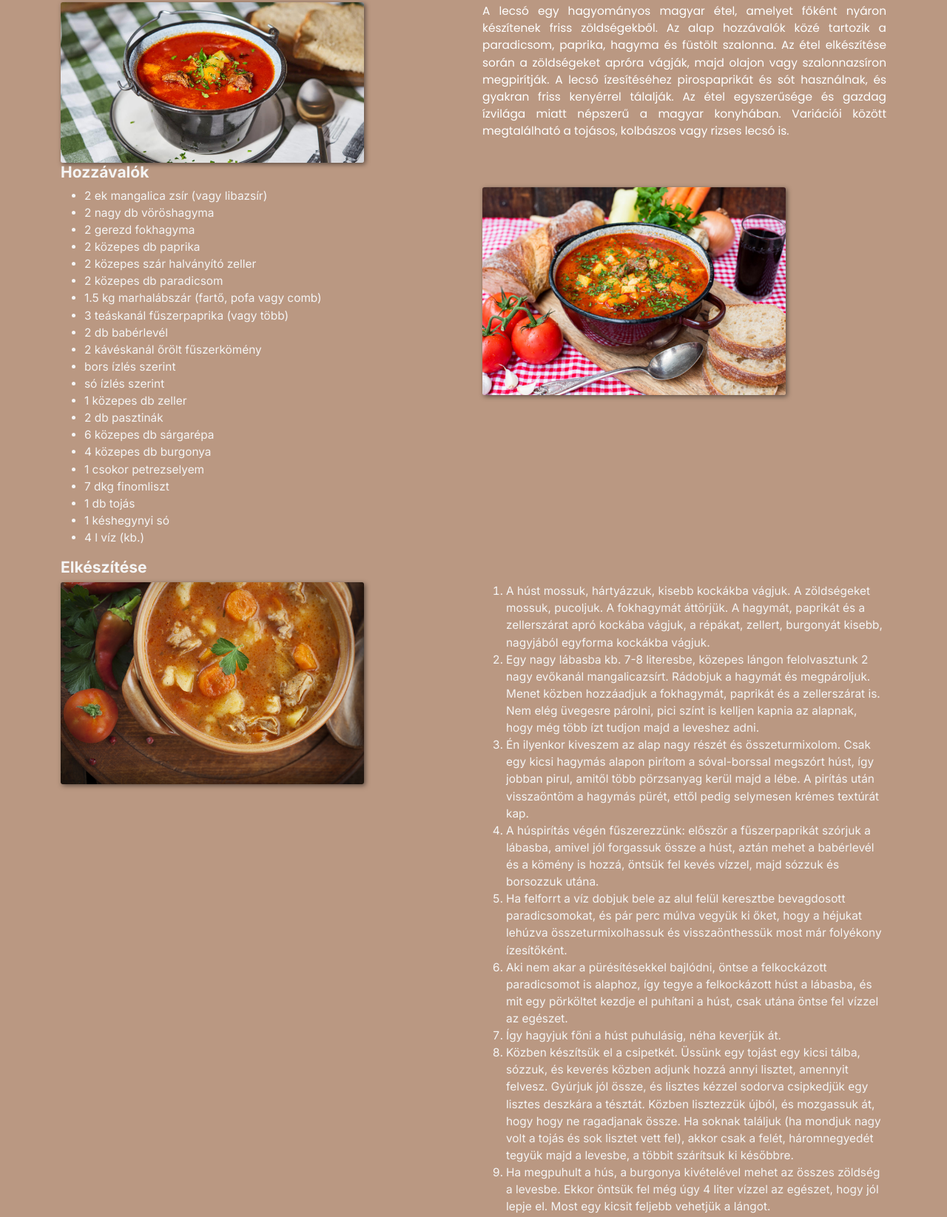
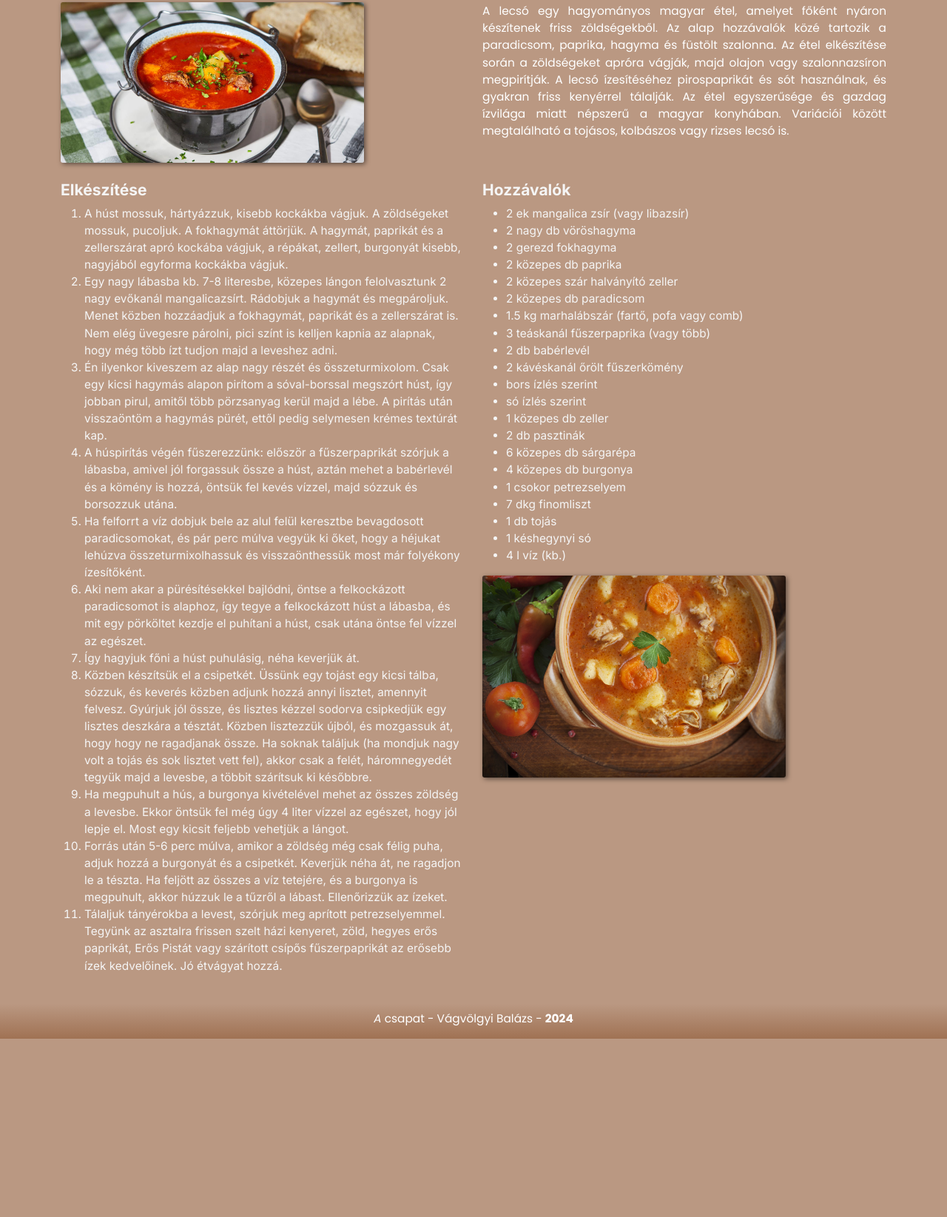
Before and after one commit to vb2007/2024-25-ikt-1, a plain HTML site: page pages/balazs/leves.html in a window 1280 px wide. Shown: the part 176-1821 px from the top of the page at 74% size. After the commit the page ends 1580 px from the top, so only its background shows below. Drawn offline with nearby package versions, Linux system fonts and the light colour scheme.

Commit message:
fixed soup

```diff
--- a/pages/balazs/leves.html
+++ b/pages/balazs/leves.html
@@ -51,9 +51,25 @@
                 <p>A lecsó egy hagyományos magyar étel, amelyet főként nyáron készítenek friss zöldségekből. Az alap hozzávalók közé tartozik a paradicsom, paprika, hagyma és füstölt szalonna. Az étel elkészítése során a zöldségeket apróra vágják, majd olajon vagy szalonnazsíron megpirítják. A lecsó ízesítéséhez pirospaprikát és sót használnak, és gyakran friss kenyérrel tálalják. Az étel egyszerűsége és gazdag ízvilága miatt népszerű a magyar konyhában. Variációi között megtalálható a tojásos, kolbászos vagy rizses lecsó is.</p>
             </div>
         </article>
-        <h2>Hozzávalók</h2>
-        <article class="row" id="hozzavalok">
+        <article class="row my-4">
+            <div class="col-6" id="elkeszites">
+                <h2>Elkészítése</h2>
+                <ol>
+                    <li>A húst mossuk, hártyázzuk, kisebb kockákba vágjuk. A zöldségeket mossuk, pucoljuk. A fokhagymát áttörjük. A hagymát, paprikát és a zellerszárat apró kockába vágjuk, a répákat, zellert, burgonyát kisebb, nagyjából egyforma kockákba vágjuk. </li>
+                    <li>Egy nagy lábasba kb. 7-8 literesbe, közepes lángon felolvasztunk 2 nagy evőkanál mangalicazsírt. Rádobjuk a hagymát és megpároljuk. Menet közben hozzáadjuk a fokhagymát, paprikát és a zellerszárat is. Nem elég üvegesre párolni, pici színt is kelljen kapnia az alapnak, hogy még több ízt tudjon majd a leveshez adni. </li>
+                    <li>Én ilyenkor kiveszem az alap nagy részét és összeturmixolom. Csak egy kicsi hagymás alapon pirítom a sóval-borssal megszórt húst, így jobban pirul, amitől több pörzsanyag kerül majd a lébe. A pirítás után visszaöntöm a hagymás pürét, ettől pedig selymesen krémes textúrát kap. </li>
+                    <li>A húspirítás végén fűszerezzünk: először a fűszerpaprikát szórjuk a lábasba, amivel jól forgassuk össze a húst, aztán mehet a babérlevél és a kömény is hozzá, öntsük fel kevés vízzel, majd sózzuk és borsozzuk utána. </li>
+                    <li>Ha felforrt a víz dobjuk bele az alul felül keresztbe bevagdosott paradicsomokat, és pár perc múlva vegyük ki őket, hogy a héjukat lehúzva összeturmixolhassuk és visszaönthessük most már folyékony ízesítőként. </li>
+                    <li>Aki nem akar a pürésítésekkel bajlódni, öntse a felkockázott paradicsomot is alaphoz, így tegye a felkockázott húst a lábasba, és mit egy pörköltet kezdje el puhítani a húst, csak utána öntse fel vízzel az egészet. </li>
+                    <li>Így hagyjuk főni a húst puhulásig, néha keverjük át. </li>
+                    <li>Közben készítsük el a csipetkét. Üssünk egy tojást egy kicsi tálba, sózzuk, és keverés közben adjunk hozzá annyi lisztet, amennyit felvesz. Gyúrjuk jól össze, és lisztes kézzel sodorva csipkedjük egy lisztes deszkára a tésztát. Közben lisztezzük újból, és mozgassuk át, hogy hogy ne ragadjanak össze. Ha soknak találjuk (ha mondjuk nagy volt a tojás és sok lisztet vett fel), akkor csak a felét, háromnegyedét tegyük majd a levesbe, a többit szárítsuk ki későbbre. </li>
+                    <li>Ha megpuhult a hús, a burgonya kivételével mehet az összes zöldség a levesbe. Ekkor öntsük fel még úgy 4 liter vízzel az egészet, hogy jól lepje el. Most egy kicsit feljebb vehetjük a lángot. </li>
+                    <li>Forrás után 5-6 perc múlva, amikor a zöldség még csak félig puha, adjuk hozzá a burgonyát és a csipetkét. Keverjük néha át, ne ragadjon le a tészta. Ha feljött az összes a víz tetejére, és a burgonya is megpuhult, akkor húzzuk le a tűzről a lábast. Ellenőrizzük az ízeket. </li>
+                    <li>Tálaljuk tányérokba a levest, szórjuk meg aprított petrezselyemmel. Tegyünk az asztalra frissen szelt házi kenyeret, zöld, hegyes erős paprikát, Erős Pistát vagy szárított csípős fűszerpaprikát az erősebb ízek kedvelőinek. Jó étvágyat hozzá.</li>
+                </ol>
+            </div>
             <div class="col-6">
+                <h2 id="hozzavalok">Hozzávalók</h2>
                 <ul>
                     <li>2 ek mangalica zsír (vagy libazsír)</li>
                     <li>2 nagy db vöröshagyma</li>
@@ -77,30 +93,7 @@
                     <li>1 késhegynyi só</li>
                     <li>4 l víz (kb.)</li>
                 </ul>
-            </div>
-            <div class="col-6">
-                <img class="w-75" src="../../asset/img/leves/gulyasleves3.jpeg" alt="Gulyásleves" title="Gulyásleves">
-            </div>
-        </article>
-        <h2>Elkészítése</h2>
-        <article class="row" id="elkeszites">
-            <div class="col-6">
                 <img class="w-75" src="../../asset/img/leves/gulyasleves2.jpg" alt="Gulyásleves" title="Gulyásleves">
-            </div>
-            <div class="col-6">
-                <ol>
-                    <li>A húst mossuk, hártyázzuk, kisebb kockákba vágjuk. A zöldségeket mossuk, pucoljuk. A fokhagymát áttörjük. A hagymát, paprikát és a zellerszárat apró kockába vágjuk, a répákat, zellert, burgonyát kisebb, nagyjából egyforma kockákba vágjuk. </li>
-                    <li>Egy nagy lábasba kb. 7-8 literesbe, közepes lángon felolvasztunk 2 nagy evőkanál mangalicazsírt. Rádobjuk a hagymát és megpároljuk. Menet közben hozzáadjuk a fokhagymát, paprikát és a zellerszárat is. Nem elég üvegesre párolni, pici színt is kelljen kapnia az alapnak, hogy még több ízt tudjon majd a leveshez adni. </li>
-                    <li>Én ilyenkor kiveszem az alap nagy részét és összeturmixolom. Csak egy kicsi hagymás alapon pirítom a sóval-borssal megszórt húst, így jobban pirul, amitől több pörzsanyag kerül majd a lébe. A pirítás után visszaöntöm a hagymás pürét, ettől pedig selymesen krémes textúrát kap. </li>
-                    <li>A húspirítás végén fűszerezzünk: először a fűszerpaprikát szórjuk a lábasba, amivel jól forgassuk össze a húst, aztán mehet a babérlevél és a kömény is hozzá, öntsük fel kevés vízzel, majd sózzuk és borsozzuk utána. </li>
-                    <li>Ha felforrt a víz dobjuk bele az alul felül keresztbe bevagdosott paradicsomokat, és pár perc múlva vegyük ki őket, hogy a héjukat lehúzva összeturmixolhassuk és visszaönthessük most már folyékony ízesítőként. </li>
-                    <li>Aki nem akar a pürésítésekkel bajlódni, öntse a felkockázott paradicsomot is alaphoz, így tegye a felkockázott húst a lábasba, és mit egy pörköltet kezdje el puhítani a húst, csak utána öntse fel vízzel az egészet. </li>
-                    <li>Így hagyjuk főni a húst puhulásig, néha keverjük át. </li>
-                    <li>Közben készítsük el a csipetkét. Üssünk egy tojást egy kicsi tálba, sózzuk, és keverés közben adjunk hozzá annyi lisztet, amennyit felvesz. Gyúrjuk jól össze, és lisztes kézzel sodorva csipkedjük egy lisztes deszkára a tésztát. Közben lisztezzük újból, és mozgassuk át, hogy hogy ne ragadjanak össze. Ha soknak találjuk (ha mondjuk nagy volt a tojás és sok lisztet vett fel), akkor csak a felét, háromnegyedét tegyük majd a levesbe, a többit szárítsuk ki későbbre. </li>
-                    <li>Ha megpuhult a hús, a burgonya kivételével mehet az összes zöldség a levesbe. Ekkor öntsük fel még úgy 4 liter vízzel az egészet, hogy jól lepje el. Most egy kicsit feljebb vehetjük a lángot. </li>
-                    <li>Forrás után 5-6 perc múlva, amikor a zöldség még csak félig puha, adjuk hozzá a burgonyát és a csipetkét. Keverjük néha át, ne ragadjon le a tészta. Ha feljött az összes a víz tetejére, és a burgonya is megpuhult, akkor húzzuk le a tűzről a lábast. Ellenőrizzük az ízeket. </li>
-                    <li>Tálaljuk tányérokba a levest, szórjuk meg aprított petrezselyemmel. Tegyünk az asztalra frissen szelt házi kenyeret, zöld, hegyes erős paprikát, Erős Pistát vagy szárított csípős fűszerpaprikát az erősebb ízek kedvelőinek. Jó étvágyat hozzá.</li>
-                </ol>
             </div>
         </article>
     </main>
```
